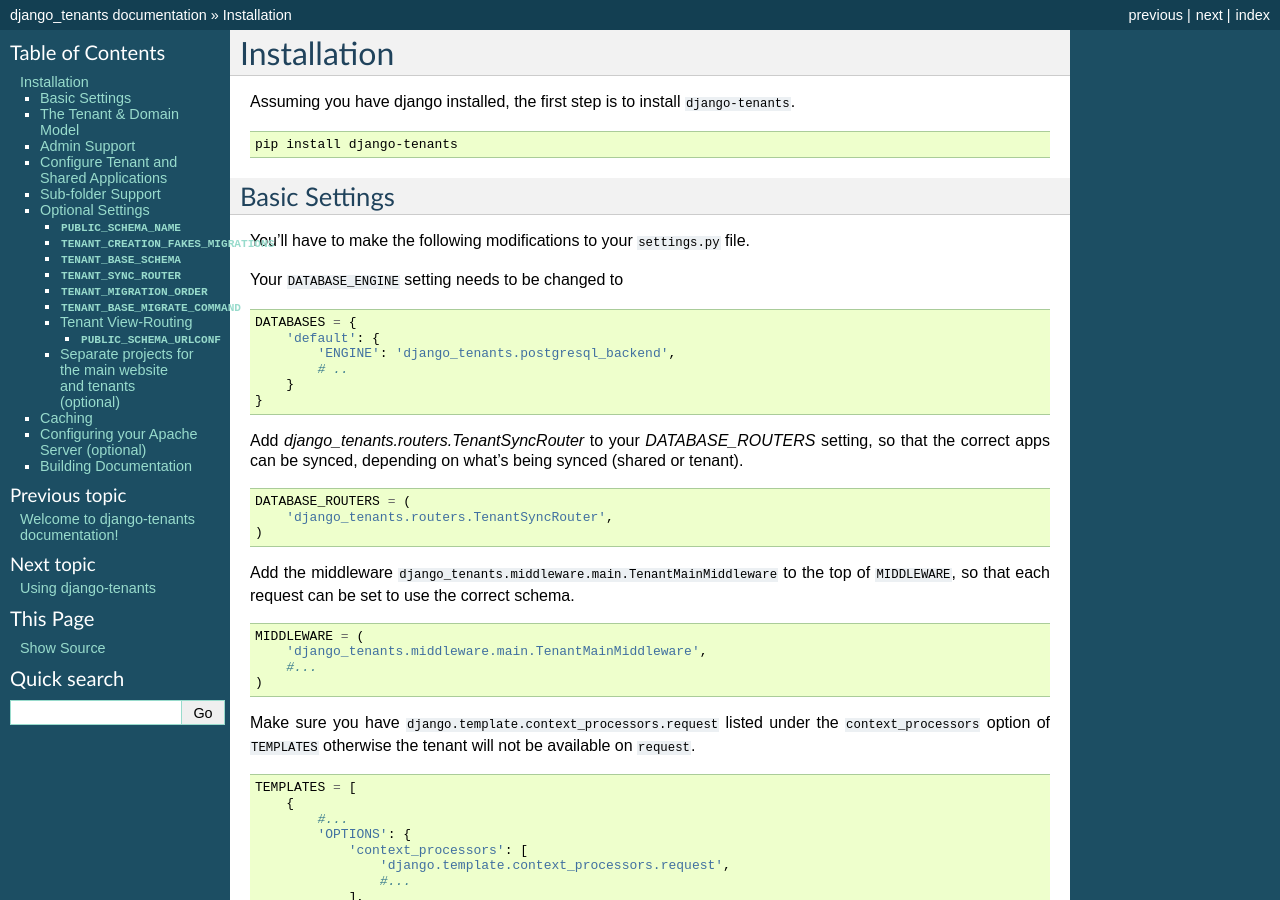
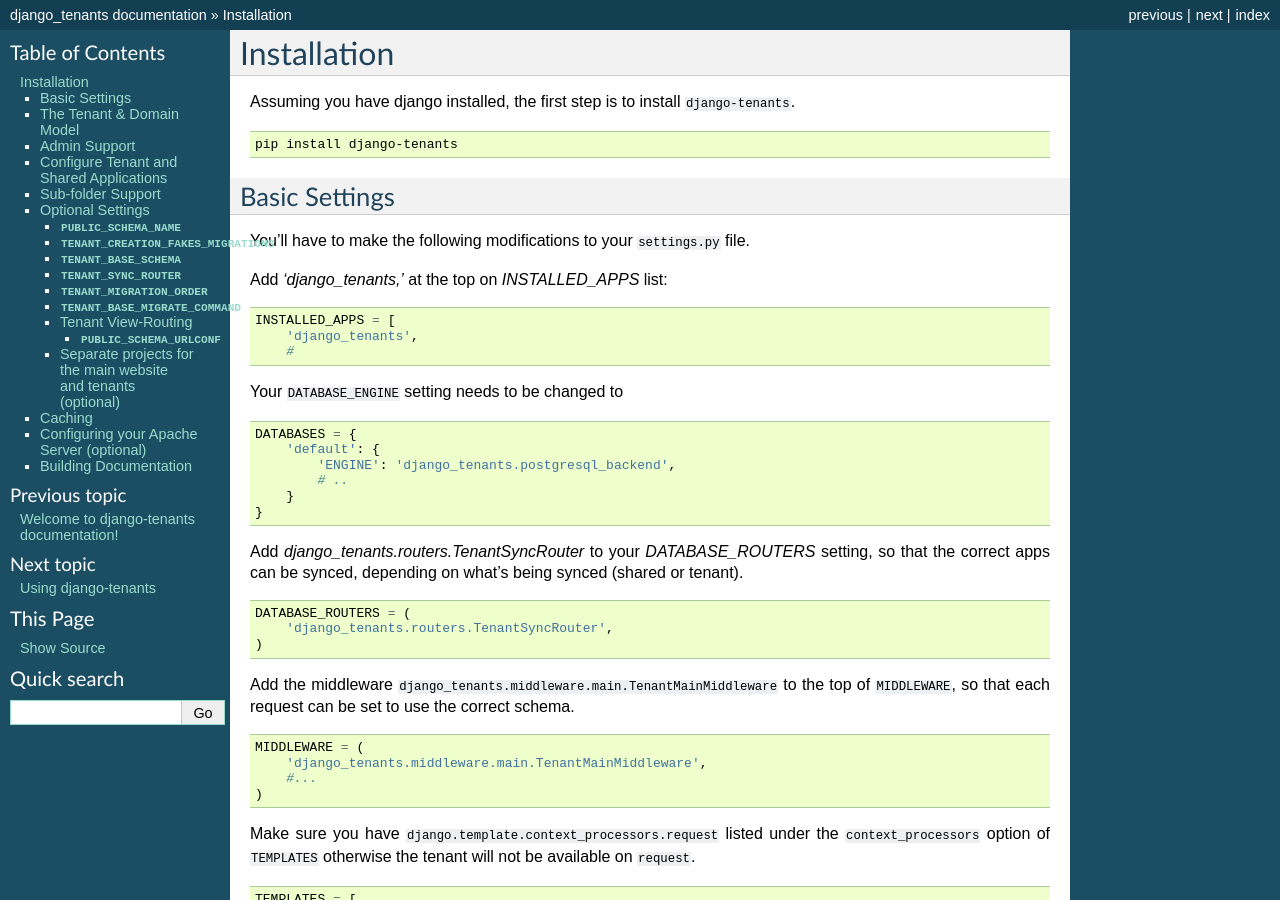
Before and after one commit to django-tenants/django-tenants, a Sphinx documentation site: the page built from docs/install.rst, in a window 1280 px wide and 900 px high. Built offline with Sphinx 7.4.7, drawn with Linux system fonts in a browser that asks for light colours; the version number could not be read and is left out.

Commit message:
Update install.rst

```diff
--- a/docs/install.rst
+++ b/docs/install.rst
@@ -10,6 +10,14 @@
 Basic Settings
 ==============
 You'll have to make the following modifications to your ``settings.py`` file.
+
+Add `'django_tenants,'` at the top on `INSTALLED_APPS` list:
+
+.. code-block:: python
+
+    INSTALLED_APPS = [
+        'django_tenants',
+        #
 
 Your ``DATABASE_ENGINE`` setting needs to be changed to
 
```
